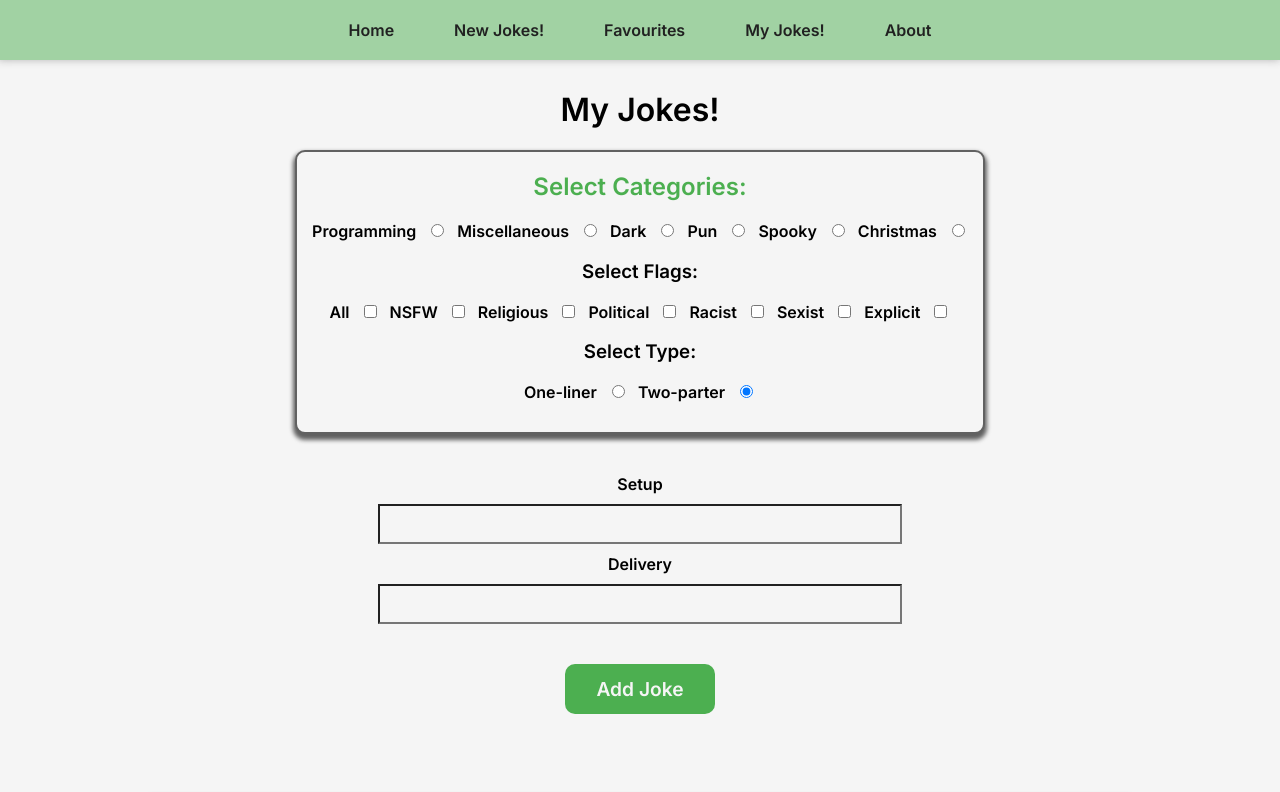
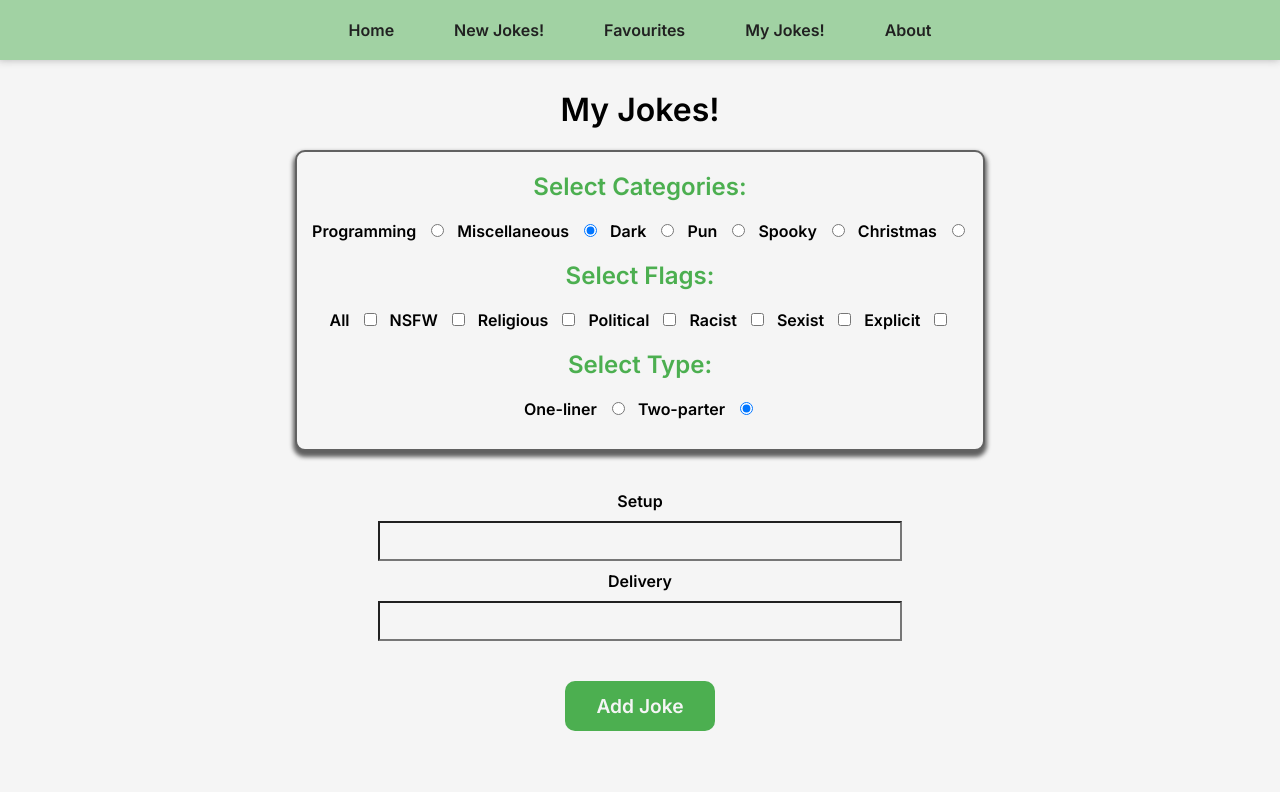
Before and after one commit to NervousBird/Vue-JokeApp, a Vue app in the folder vue-JokeApp/: page /myjokes in a window 1280 px wide. Shown: the top 792 px of the page. Built offline with nearby package versions, Linux system fonts and the light colour scheme.

Commit message:
Small edits - Misc is now checked by default (to reflect what happens behind the scenes anyway)

```diff
--- a/vue-JokeApp/src/components/MyJokes.vue
+++ b/vue-JokeApp/src/components/MyJokes.vue
@@ -52,6 +52,7 @@ const emit = defineEmits<{
 
 <style scoped >
 .delete-button {
+    background-color: transparent;
     font-size: 1.5rem;
     color: var(--favourite);
     transition: color,scale 0.2s ease-in-out;
@@ -62,6 +63,10 @@ const emit = defineEmits<{
     scale: 1.1;
     color: var(--judgement);
     transition: color,scale 0.2s ease-in-out;
+}
+
+.bi {
+    background-color: transparent;
 }
 
 .container {
--- a/vue-JokeApp/src/views/MyJokesView.vue
+++ b/vue-JokeApp/src/views/MyJokesView.vue
@@ -13,6 +13,7 @@ const setup = ref('')
 const delivery = ref('')
 const joke = ref('')
 let id = myJokesArray.value.length
+const misc = ref()
 
 const loadMyJokesStorage = () => {
     if (storedJokes && storedJokes !== 'undefined') {
@@ -55,19 +56,11 @@ const createJoke = () => {
 }
 
 const typeTwoParts = computed(() => {
-    if (categoryType.value === 'twopart') {
-        return true
-    } else {
-        return false
-    }
+    return (categoryType.value === 'twopart' ? true : false)
 })
 
 const typeOnePart = computed(() => {
-    if (categoryType.value === 'single') {
-        return true
-    } else {
-        return false
-    }
+    return (categoryType.value === 'single' ? true : false)
 })
 
 const deleteJoke = (id: number) => {
@@ -75,7 +68,10 @@ const deleteJoke = (id: number) => {
     localStorage.setItem('myJokes', JSON.stringify(myJokesArray.value))
 }
 
-onMounted(loadMyJokesStorage)
+onMounted(() => {
+    misc.value.checked = true
+    loadMyJokesStorage()
+})
 
 </script>
 
@@ -90,7 +86,7 @@ onMounted(loadMyJokesStorage)
                 <label for="programming">Programming</label>
                 <input type="radio" name="programming" id="programming" value="Programming" v-model="categoryString" />
                 <label for="miscellaneous">Miscellaneous</label>
-                <input type="radio" name="miscellaneous" id="miscellaneous" value="Miscellaneous"
+                <input ref="misc" type="radio" name="miscellaneous" id="miscellaneous" value="Miscellaneous"
                     v-model="categoryString" />
                 <label for="dark">Dark</label>
                 <input type="radio" name="dark" id="dark" value="Dark" v-model="categoryString" />
@@ -103,7 +99,7 @@ onMounted(loadMyJokesStorage)
             </form>
         </div>
         <div class="container-flags">
-            <h3>Select Flags:</h3>
+            <h2>Select Flags:</h2>
             <form>
                 <label for="all">All</label>
                 <input ref="allFlags" type="checkbox" name="all" id="all" value="all" v-model="categoryFlag" />
@@ -122,7 +118,7 @@ onMounted(loadMyJokesStorage)
             </form>
         </div>
         <div class="container-type">
-            <h3>Select Type:</h3>
+            <h2>Select Type:</h2>
             <form>
                 <label for="single">One-liner</label>
                 <input type="radio" name="single" id="single" value="single" v-model="categoryType" />
```
